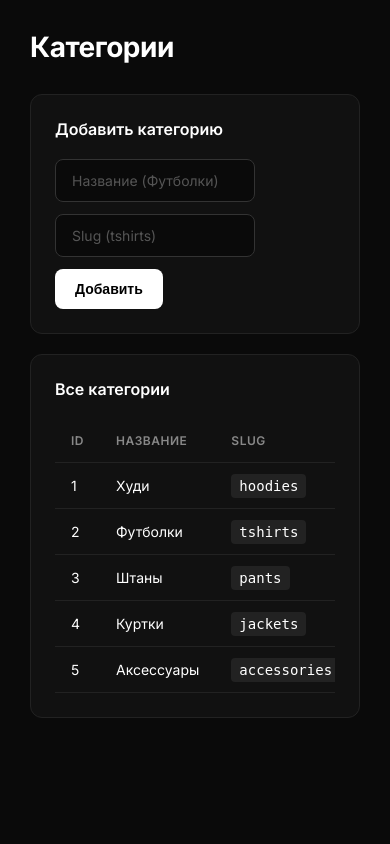
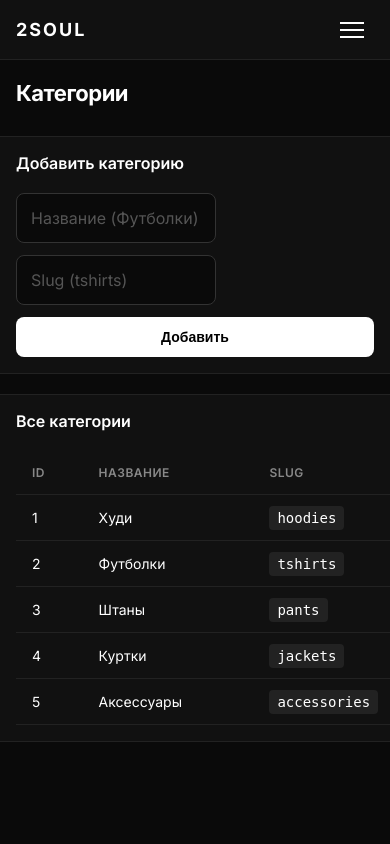
Before and after one commit to glockcsgo123/telegram-shop-v2, a Flask app: page /admin/categories in a window 390 px wide. Run offline with Flask 3, Linux system fonts and the light colour scheme; the visitor is signed in with stand-in values (Sample User, id 1); data comes from the database, SQL or seed files in the repository.

Commit message:
Mobile admin panel

```diff
--- a/templates/admin_base.html
+++ b/templates/admin_base.html
@@ -19,6 +19,76 @@
             min-height: 100vh;
         }
 
+        /* Mobile Header */
+        .mobile-header {
+            display: none;
+            position: fixed;
+            top: 0;
+            left: 0;
+            right: 0;
+            height: 60px;
+            background: #111;
+            border-bottom: 1px solid #222;
+            padding: 0 16px;
+            align-items: center;
+            justify-content: space-between;
+            z-index: 150;
+        }
+
+        .mobile-logo {
+            font-size: 18px;
+            font-weight: 700;
+            letter-spacing: 2px;
+        }
+
+        .menu-toggle {
+            width: 44px;
+            height: 44px;
+            background: transparent;
+            border: none;
+            cursor: pointer;
+            display: flex;
+            flex-direction: column;
+            align-items: center;
+            justify-content: center;
+            gap: 5px;
+        }
+
+        .menu-toggle span {
+            display: block;
+            width: 24px;
+            height: 2px;
+            background: #fff;
+            transition: all 0.3s;
+        }
+
+        .menu-toggle.active span:nth-child(1) {
+            transform: rotate(45deg) translate(5px, 5px);
+        }
+
+        .menu-toggle.active span:nth-child(2) {
+            opacity: 0;
+        }
+
+        .menu-toggle.active span:nth-child(3) {
+            transform: rotate(-45deg) translate(5px, -5px);
+        }
+
+        /* Sidebar Overlay */
+        .sidebar-overlay {
+            display: none;
+            position: fixed;
+            inset: 0;
+            background: rgba(0, 0, 0, 0.7);
+            z-index: 199;
+            opacity: 0;
+            transition: opacity 0.3s;
+        }
+
+        .sidebar-overlay.open {
+            opacity: 1;
+        }
+
         /* Sidebar */
         .sidebar {
             position: fixed;
@@ -29,7 +99,8 @@
             background: #111;
             border-right: 1px solid #222;
             padding: 20px 0;
-            z-index: 100;
+            z-index: 200;
+            transition: transform 0.3s ease;
         }
 
         .sidebar-logo {
@@ -48,11 +119,12 @@
             display: flex;
             align-items: center;
             gap: 12px;
-            padding: 12px 20px;
+            padding: 14px 20px;
             color: #888;
             text-decoration: none;
             transition: all 0.2s;
             border-left: 3px solid transparent;
+            font-size: 15px;
         }
 
         .nav-item:hover {
@@ -70,6 +142,7 @@
             width: 20px;
             height: 20px;
             opacity: 0.7;
+            flex-shrink: 0;
         }
 
         .sidebar-footer {
@@ -97,6 +170,7 @@
             align-items: center;
             justify-content: center;
             font-weight: 600;
+            flex-shrink: 0;
         }
 
         .admin-name {
@@ -107,7 +181,7 @@
         .logout-btn {
             display: block;
             width: 100%;
-            padding: 10px;
+            padding: 12px;
             background: transparent;
             border: 1px solid #333;
             border-radius: 8px;
@@ -137,6 +211,8 @@
             justify-content: space-between;
             align-items: center;
             margin-bottom: 30px;
+            flex-wrap: wrap;
+            gap: 16px;
         }
 
         .page-title {
@@ -159,6 +235,7 @@
             cursor: pointer;
             text-decoration: none;
             transition: all 0.2s;
+            white-space: nowrap;
         }
 
         .btn:hover {
@@ -197,6 +274,7 @@
             border-radius: 12px;
             padding: 24px;
             margin-bottom: 20px;
+            overflow-x: auto;
         }
 
         .card-header {
@@ -240,11 +318,14 @@
         /* Table */
         .table-wrapper {
             overflow-x: auto;
+            margin: -24px;
+            padding: 24px;
         }
 
         table {
             width: 100%;
             border-collapse: collapse;
+            min-width: 600px;
         }
 
         th, td {
@@ -259,6 +340,7 @@
             color: #888;
             text-transform: uppercase;
             letter-spacing: 0.5px;
+            white-space: nowrap;
         }
 
         td {
@@ -281,6 +363,7 @@
             background: #222;
             border-radius: 8px;
             object-fit: cover;
+            flex-shrink: 0;
         }
 
         .product-name {
@@ -299,6 +382,7 @@
             border-radius: 20px;
             font-size: 11px;
             font-weight: 600;
+            white-space: nowrap;
         }
 
         .tag-new { background: #003d00; color: #4ade80; }
@@ -311,6 +395,7 @@
             border-radius: 20px;
             font-size: 11px;
             font-weight: 600;
+            white-space: nowrap;
         }
 
         .status-new { background: #003d3d; color: #22d3d1; }
@@ -324,7 +409,7 @@
         }
 
         .action-btn {
-            padding: 6px 10px;
+            padding: 8px 12px;
             background: #222;
             border: none;
             border-radius: 6px;
@@ -333,6 +418,7 @@
             cursor: pointer;
             text-decoration: none;
             transition: all 0.2s;
+            white-space: nowrap;
         }
 
         .action-btn:hover {
@@ -365,7 +451,7 @@
             border: 1px solid #333;
             border-radius: 8px;
             color: #fff;
-            font-size: 14px;
+            font-size: 16px;
             font-family: inherit;
             transition: border-color 0.2s;
         }
@@ -428,7 +514,7 @@
         .file-upload {
             border: 2px dashed #333;
             border-radius: 12px;
-            padding: 40px;
+            padding: 40px 20px;
             text-align: center;
             cursor: pointer;
             transition: all 0.2s;
@@ -495,28 +581,6 @@
             margin-bottom: 16px;
         }
 
-        /* Mobile */
-        @media (max-width: 1024px) {
-            .stats-grid {
-                grid-template-columns: repeat(2, 1fr);
-            }
-        }
-
-        @media (max-width: 768px) {
-            .sidebar {
-                display: none;
-            }
-            .main {
-                margin-left: 0;
-            }
-            .stats-grid {
-                grid-template-columns: 1fr;
-            }
-            .form-row {
-                grid-template-columns: 1fr;
-            }
-        }
-
         /* Select styling */
         select.form-input {
             appearance: none;
@@ -525,22 +589,142 @@
             background-position: right 16px center;
             padding-right: 40px;
         }
+
+        /* ========== MOBILE STYLES ========== */
+        @media (max-width: 1024px) {
+            .stats-grid {
+                grid-template-columns: repeat(2, 1fr);
+            }
+        }
+
+        @media (max-width: 768px) {
+            /* Show mobile header */
+            .mobile-header {
+                display: flex;
+            }
+
+            /* Show overlay */
+            .sidebar-overlay {
+                display: block;
+                pointer-events: none;
+            }
+
+            .sidebar-overlay.open {
+                pointer-events: auto;
+            }
+
+            /* Sidebar - hidden by default on mobile */
+            .sidebar {
+                transform: translateX(-100%);
+            }
+
+            .sidebar.open {
+                transform: translateX(0);
+            }
+
+            /* Main content adjustments */
+            .main {
+                margin-left: 0;
+                padding: 80px 16px 24px;
+            }
+
+            .page-header {
+                flex-direction: column;
+                align-items: flex-start;
+            }
+
+            .page-title {
+                font-size: 22px;
+            }
+
+            .btn {
+                width: 100%;
+                justify-content: center;
+            }
+
+            .stats-grid {
+                grid-template-columns: 1fr;
+                gap: 12px;
+            }
+
+            .stat-card {
+                padding: 16px;
+            }
+
+            .stat-value {
+                font-size: 24px;
+            }
+
+            .card {
+                padding: 16px;
+                margin-left: -16px;
+                margin-right: -16px;
+                border-radius: 0;
+                border-left: none;
+                border-right: none;
+            }
+
+            .form-row {
+                grid-template-columns: 1fr;
+                gap: 16px;
+            }
+
+            .file-upload {
+                padding: 30px 16px;
+            }
+
+            .actions {
+                flex-direction: column;
+                gap: 6px;
+            }
+
+            .action-btn {
+                text-align: center;
+            }
+        }
+
+        @media (max-width: 480px) {
+            .checkbox-group {
+                gap: 8px;
+            }
+
+            .checkbox-item {
+                padding: 8px 12px;
+            }
+
+            .form-input {
+                padding: 14px;
+            }
+        }
     </style>
 </head>
 <body>
+    <!-- Mobile Header -->
+    <header class="mobile-header">
+        <span class="mobile-logo">2SOUL</span>
+        <button class="menu-toggle" id="menuToggle" onclick="toggleMenu()">
+            <span></span>
+            <span></span>
+            <span></span>
+        </button>
+    </header>
+
+    <!-- Sidebar Overlay -->
+    <div class="sidebar-overlay" id="sidebarOverlay" onclick="closeMenu()"></div>
+
     <!-- Sidebar -->
-    <aside class="sidebar">
+    <aside class="sidebar" id="sidebar">
         <div class="sidebar-logo">2SOUL</div>
 
         <nav class="sidebar-nav">
-            <a href="{{ url_for('admin_products') }}" class="nav-item {% if 'product' in request.endpoint %}active{% endif %}">
+            <a href="{{ url_for('admin_products') }}" class="nav-item {% if 'product' in request.endpoint %}active{% endif %}" onclick="closeMenu()">
                 <svg viewBox="0 0 24 24" fill="none" stroke="currentColor" stroke-width="2">
                     <path d="M20.59 13.41l-7.17 7.17a2 2 0 01-2.83 0L2 12V2h10l8.59 8.59a2 2 0 010 2.82z"/>
                     <line x1="7" y1="7" x2="7.01" y2="7"/>
                 </svg>
                 Товары
             </a>
-            <a href="{{ url_for('admin_orders') }}" class="nav-item {% if 'order' in request.endpoint %}active{% endif %}">
+            <a href="{{ url_for('admin_orders') }}" class="nav-item {% if 'order' in request.endpoint %}active{% endif %}" onclick="closeMenu()">
                 <svg viewBox="0 0 24 24" fill="none" stroke="currentColor" stroke-width="2">
                     <path d="M6 2L3 6v14a2 2 0 002 2h14a2 2 0 002-2V6l-3-4z"/>
                     <line x1="3" y1="6" x2="21" y2="6"/>
@@ -548,7 +732,7 @@
                 </svg>
                 Заказы
             </a>
-            <a href="{{ url_for('admin_categories') }}" class="nav-item {% if 'categor' in request.endpoint %}active{% endif %}">
+            <a href="{{ url_for('admin_categories') }}" class="nav-item {% if 'categor' in request.endpoint %}active{% endif %}" onclick="closeMenu()">
                 <svg viewBox="0 0 24 24" fill="none" stroke="currentColor" stroke-width="2">
                     <line x1="8" y1="6" x2="21" y2="6"/>
                     <line x1="8" y1="12" x2="21" y2="12"/>
@@ -559,7 +743,7 @@
                 </svg>
                 Категории
             </a>
-            <a href="{{ url_for('admin_settings') }}" class="nav-item {% if 'setting' in request.endpoint %}active{% endif %}">
+            <a href="{{ url_for('admin_settings') }}" class="nav-item {% if 'setting' in request.endpoint %}active{% endif %}" onclick="closeMenu()">
                 <svg viewBox="0 0 24 24" fill="none" stroke="currentColor" stroke-width="2">
                     <circle cx="12" cy="12" r="3"/>
                     <path d="M19.4 15a1.65 1.65 0 00.33 1.82l.06.06a2 2 0 010 2.83 2 2 0 01-2.83 0l-.06-.06a1.65 1.65 0 00-1.82-.33 1.65 1.65 0 00-1 1.51V21a2 2 0 01-4 0v-.09A1.65 1.65 0 009 19.4a1.65 1.65 0 00-1.82.33l-.06.06a2 2 0 01-2.83 0 2 2 0 010-2.83l.06-.06a1.65 1.65 0 00.33-1.82 1.65 1.65 0 00-1.51-1H3a2 2 0 010-4h.09A1.65 1.65 0 004.6 9a1.65 1.65 0 00-.33-1.82l-.06-.06a2 2 0 010-2.83 2 2 0 012.83 0l.06.06a1.65 1.65 0 001.82.33H9a1.65 1.65 0 001-1.51V3a2 2 0 114 0v.09a1.65 1.65 0 001 1.51 1.65 1.65 0 001.82-.33l.06-.06a2 2 0 012.83 0 2 2 0 010 2.83l-.06.06a1.65 1.65 0 00-.33 1.82V9a1.65 1.65 0 001.51 1H21a2 2 0 010 4h-.09a1.65 1.65 0 00-1.51 1z"/>
@@ -582,6 +766,39 @@
         {% block content %}{% endblock %}
     </main>
 
+    <script>
+        function toggleMenu() {
+            const sidebar = document.getElementById('sidebar');
+            const overlay = document.getElementById('sidebarOverlay');
+            const toggle = document.getElementById('menuToggle');
+
+            sidebar.classList.toggle('open');
+            overlay.classList.toggle('open');
+            toggle.classList.toggle('active');
+
+            // Prevent body scroll when menu is open
+            document.body.style.overflow = sidebar.classList.contains('open') ? 'hidden' : '';
+        }
+
+        function closeMenu() {
+            const sidebar = document.getElementById('sidebar');
+            const overlay = document.getElementById('sidebarOverlay');
+            const toggle = document.getElementById('menuToggle');
+
+            sidebar.classList.remove('open');
+            overlay.classList.remove('open');
+            toggle.classList.remove('active');
+            document.body.style.overflow = '';
+        }
+
+        // Close menu on resize if switching to desktop
+        window.addEventListener('resize', function() {
+            if (window.innerWidth > 768) {
+                closeMenu();
+            }
+        });
+    </script>
+
     {% block scripts %}{% endblock %}
 </body>
 </html>
```
